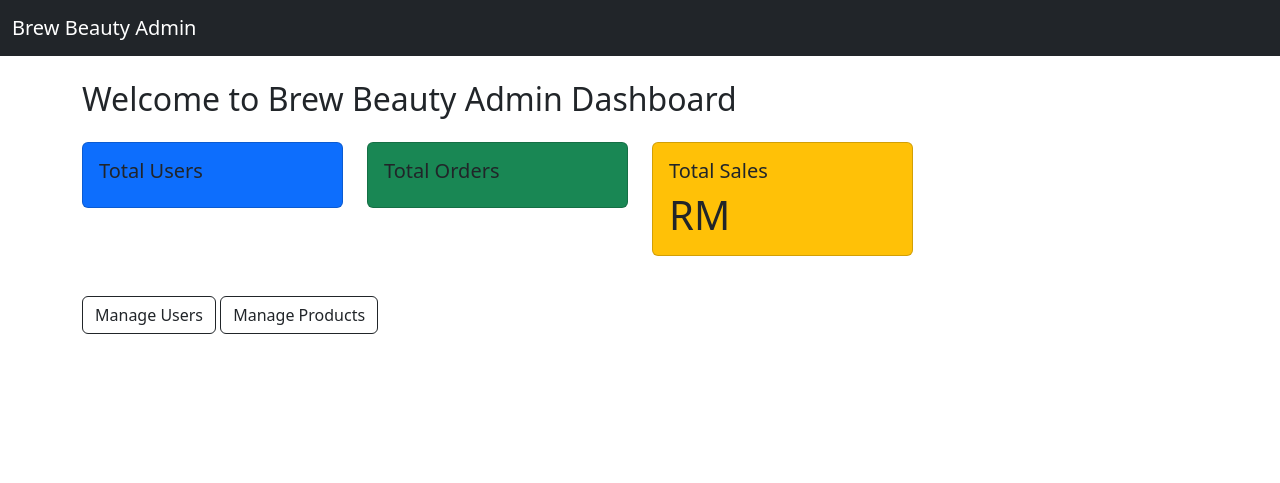
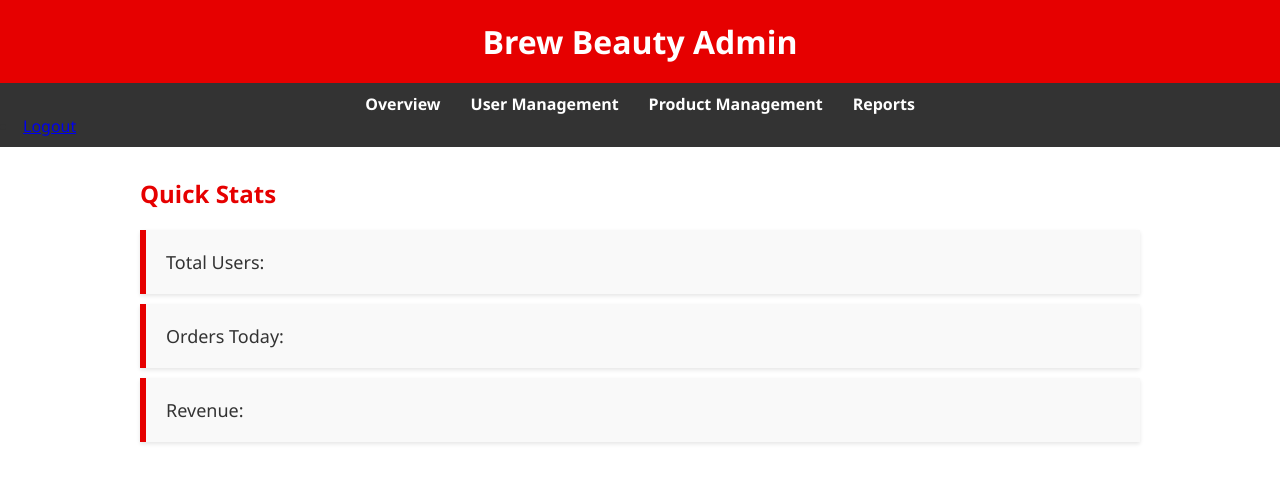
Before and after one commit to Ezlynazwa/psm, a Django app: template dashboard/templates/dashboard/homeadmin.html in a window 1280 px wide. Shown: the top 483 px of the page. Run offline with Django 5.2, Linux system fonts and the light colour scheme; the template is opened without the code that fills it, so the values that code supplies are empty; parts of the project's set-up code (start-up, migrations or seed data) failed here and were passed over.

Commit message:
recreate admin page

```diff
--- /dev/null
+++ b/dashboard/templates/dashboard/adminbase.html
@@ -0,0 +1,33 @@
+{% load static %}
+<!DOCTYPE html>
+<html lang="en">
+<head>
+    <meta charset="UTF-8">
+    <title>{% block title %}Admin | Brew Beauty{% endblock %}</title>
+    <link rel="stylesheet" href="{% static 'css/adminbase.css' %}">
+</head>
+<body>
+    <header>
+        <h1>Brew Beauty Admin</h1>
+    </header>
+
+    <nav>
+        <ul>
+            <li><a href="#">Overview</a></li>
+            <li><a href="{% url 'dashboard:managesusers'}">User Management</a></li>
+            <li><a href="{% url 'dashboard:manageproducts'}">Product Management</a></li>
+            <li><a href="{% url 'dashboard:generatereports'}">Reports</a></li>
+        </ul>
+
+        <div class="auth-buttons">
+           <li><a href="{% url 'users:logout' %}" class="cta-button">Logout</a></li>
+        </div>
+    </nav>
+
+    <main>
+        {% block content %}
+        <!-- Page-specific content goes here -->
+        {% endblock %}
+    </main>
+</body>
+</html>
--- a/dashboard/templates/dashboard/base.html
+++ /dev/null
@@ -1,28 +0,0 @@
-<!DOCTYPE html>
-<html lang="en">
-<head>
-    <meta charset="UTF-8">
-    <title>Brew Beauty Admin</title>
-    <meta name="viewport" content="width=device-width, initial-scale=1">
-    <!-- Bootstrap CDN -->
-    <link href="https://cdn.jsdelivr.net/npm/bootstrap@5.3.0/dist/css/bootstrap.min.css" rel="stylesheet">
-</head>
-<body>
-
-    <!-- Navbar -->
-    <nav class="navbar navbar-expand-lg navbar-dark bg-dark mb-4">
-        <div class="container-fluid">
-            <a class="navbar-brand" href="#">Brew Beauty Admin</a>
-        </div>
-    </nav>
-
-    <!-- Page Content -->
-    <main class="container">
-        {% block content %}
-        {% endblock %}
-    </main>
-
-    <!-- Bootstrap JS -->
-    <script src="https://cdn.jsdelivr.net/npm/bootstrap@5.3.0/dist/js/bootstrap.bundle.min.js"></script>
-</body>
-</html>
--- a/dashboard/templates/dashboard/homeadmin.html
+++ b/dashboard/templates/dashboard/homeadmin.html
@@ -1,37 +1,14 @@
-{% extends 'dashboard/base.html' %}
+{% extends "dashboard/adminbase.html" %}
+{% load static %}
+
+{% block title %}Dashboard | Brew Beauty{% endblock %}
 
 {% block content %}
-<h2>Welcome to Brew Beauty Admin Dashboard</h2>
-
-<div class="row text-white mt-4">
-    <div class="col-md-3">
-        <div class="card bg-primary mb-3">
-            <div class="card-body">
-                <h5 class="card-title">Total Users</h5>
-                <p class="card-text display-6">{{ total_users }}</p>
-            </div>
-        </div>
-    </div>
-    <div class="col-md-3">
-        <div class="card bg-success mb-3">
-            <div class="card-body">
-                <h5 class="card-title">Total Orders</h5>
-                <p class="card-text display-6">{{ total_orders }}</p>
-            </div>
-        </div>
-    </div>
-    <div class="col-md-3">
-        <div class="card bg-warning mb-3">
-            <div class="card-body">
-                <h5 class="card-title">Total Sales</h5>
-                <p class="card-text display-6">RM {{ total_sales }}</p>
-            </div>
-        </div>
-    </div>
-</div>
-
-<div class="mt-4">
-    <a href="{% url 'dashboard:manage_staffs' %}" class="btn btn-outline-dark">Manage Users</a>
-    <a href="{% url 'dashboard:manage_products' %}" class="btn btn-outline-dark">Manage Products</a>
-</div>
+<link rel="stylesheet" href="{% static 'css/homeadmin.css' %}">
+<section>
+    <h2>Quick Stats</h2>
+    <div class="card">Total Users: </div>
+    <div class="card">Orders Today:</div>
+    <div class="card">Revenue: </div>
+</section>
 {% endblock %}
--- a/psm/__init__.py
+++ b/psm/__init__.py
@@ -0,0 +1,2 @@
+import pymysql
+pymysql.install_as_MySQLdb()
--- /dev/null
+++ b/static/css/adminbase.css
@@ -0,0 +1,47 @@
+body, h1, ul, li, a {
+    margin: 0;
+    padding: 0;
+    box-sizing: border-box;
+    font-family: 'Segoe UI', Tahoma, Geneva, Verdana, sans-serif;
+}
+
+body {
+    background-color: #fff;
+    color: #333;
+}
+
+header {
+    background-color: #e60000;
+    color: #fff;
+    padding: 20px;
+    text-align: center;
+}
+
+nav {
+    background-color: #333;
+    padding: 10px 0;
+}
+
+nav ul {
+    display: flex;
+    justify-content: center;
+    list-style: none;
+    gap: 30px;
+}
+
+nav ul li a {
+    color: #fff;
+    font-weight: bold;
+    text-decoration: none;
+    transition: color 0.3s;
+}
+
+nav ul li a:hover {
+    color: #e60000;
+}
+
+main {
+    padding: 30px;
+    max-width: 1000px;
+    margin: auto;
+}
--- /dev/null
+++ b/static/css/homeadmin.css
@@ -0,0 +1,27 @@
+
+/* Reset some default styles */
+h2{
+    margin: 0;
+    padding: 0;
+    text-decoration: none;
+    list-style: none;
+    box-sizing: border-box;
+    font-family: 'Segoe UI', Tahoma, Geneva, Verdana, sans-serif;
+}
+
+
+section h2 {
+    color: #e60000;
+    margin-bottom: 20px;
+}
+
+/* Cards */
+.card {
+    background-color: #f9f9f9;
+    border-left: 6px solid #e60000;
+    padding: 20px;
+    margin: 10px 0;
+    box-shadow: 0 2px 4px rgba(0,0,0,0.1);
+    font-size: 18px;
+    font-weight: 500;
+}
--- a/store/models.py
+++ b/store/models.py
@@ -1,5 +1,5 @@
 from django.db import models
-from django.contrib.auth.models import User
+from django.conf import settings
 from django.utils.safestring import mark_safe
 from django.contrib import admin
 
@@ -80,7 +80,7 @@
 
 class Order(models.Model):
     order_id = models.CharField(max_length=20, unique=True, blank=True, null=True)  # Tambah ini
-    user = models.ForeignKey(User, on_delete=models.SET_NULL, null=True, blank=True)
+    user = models.ForeignKey(settings.AUTH_USER_MODEL, on_delete=models.CASCADE, null=True, blank=True)
     date_ordered = models.DateTimeField(auto_now_add=True)
     complete = models.BooleanField(default=False)
     transaction_id = models.CharField(max_length=100, null=True)
@@ -135,7 +135,7 @@
 
 
 class ShippingAddress(models.Model):
-    user = models.ForeignKey(User, on_delete=models.SET_NULL, null=True)
+    user = models.ForeignKey(settings.AUTH_USER_MODEL, on_delete=models.CASCADE, null=True)
     order = models.ForeignKey(Order, on_delete=models.SET_NULL, null=True)
     address = models.CharField(max_length=200, null=False)
     city = models.CharField(max_length=200, null=False)
--- a/users/forms.py
+++ b/users/forms.py
@@ -1,6 +1,5 @@
 from django.contrib.auth.forms import UserCreationForm
-from django.contrib.auth.models import User
-
+from users.models import User
 class SignupForm(UserCreationForm):
     class Meta:
         model = User
```
Also changed, not shown: dashboard/views.py (+10 -6 lines), psm/settings.py (+7 -2 lines), users/models.py (+10 -4 lines), users/views.py (+6 -1 lines), db.sqlite3 (deleted), store/migrations/0015_alter_order_user_alter_shippingaddress_user.py (added), users/migrations/0004_alter_user_groups_alter_user_user_permissions.py (added).
